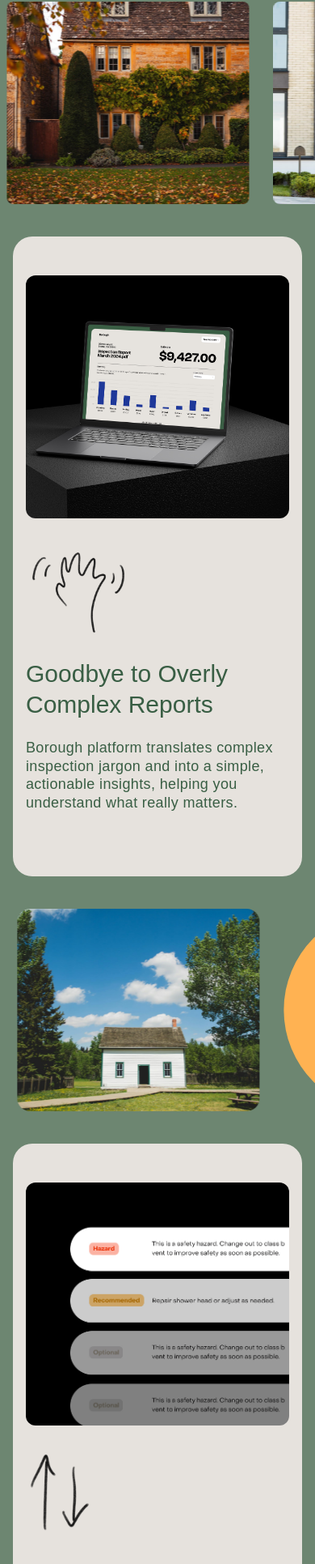
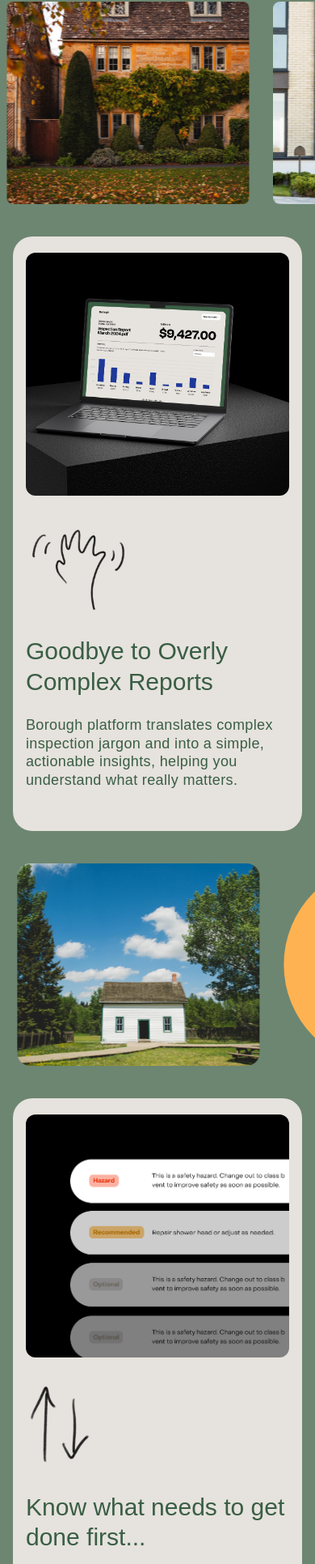
Before and after one commit to mitchellhart/borough, a React (Create React App) app in the folder ui/: page / in a window 390 px wide. Shown: the part 734-2665 px from the top of the page at 81% size. Built offline with nearby package versions, Linux system fonts and the light colour scheme; no server answers.

Commit message:
responsive updates

```diff
--- a/ui/src/components/LandingPage.js
+++ b/ui/src/components/LandingPage.js
@@ -179,12 +179,12 @@ function LandingPage() {
             </div>
 
             <div className="relative rounded-3xl sm:p-8 my-10 h-auto sm:h-[700px] relative" style={{ backgroundColor: '#E6E2DD' }}>
-                <div className="mx-auto max-w-6xl px-4 my-10 py-12">
+                <div className="mx-auto max-w-6xl px-4 my-10 py-5">
                     {/* Mobile Image - Shows on top for mobile */}
                     <div className="w-full h-[300px] lg:hidden rounded-xl overflow-hidden mb-8">
                         <img
                             src={asset2}
-                            alt="debug"
+                            alt="Report Preview"
                             className="w-full h-full object-cover"
                         />
                     </div>
@@ -288,7 +288,7 @@ function LandingPage() {
             </div>
 
             <div className="rounded-3xl sm:p-8 my-10 h-auto sm:h-[700px] relative" style={{ backgroundColor: '#E6E2DD' }}>
-                <div className="mx-auto max-w-6xl px-4 my-10 py-12">
+                <div className="mx-auto max-w-6xl px-4 my-10 py-5">
                     {/* Mobile Image - Shows on top for mobile */}
                     <div className="w-full h-[300px] lg:hidden rounded-xl overflow-hidden mb-8">
                         <img
```
